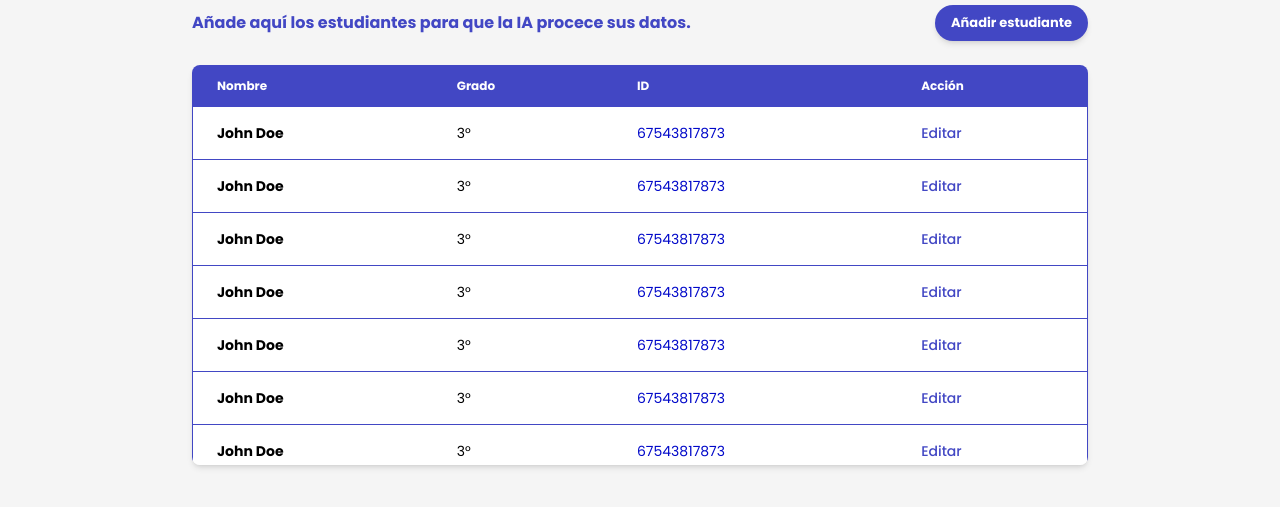
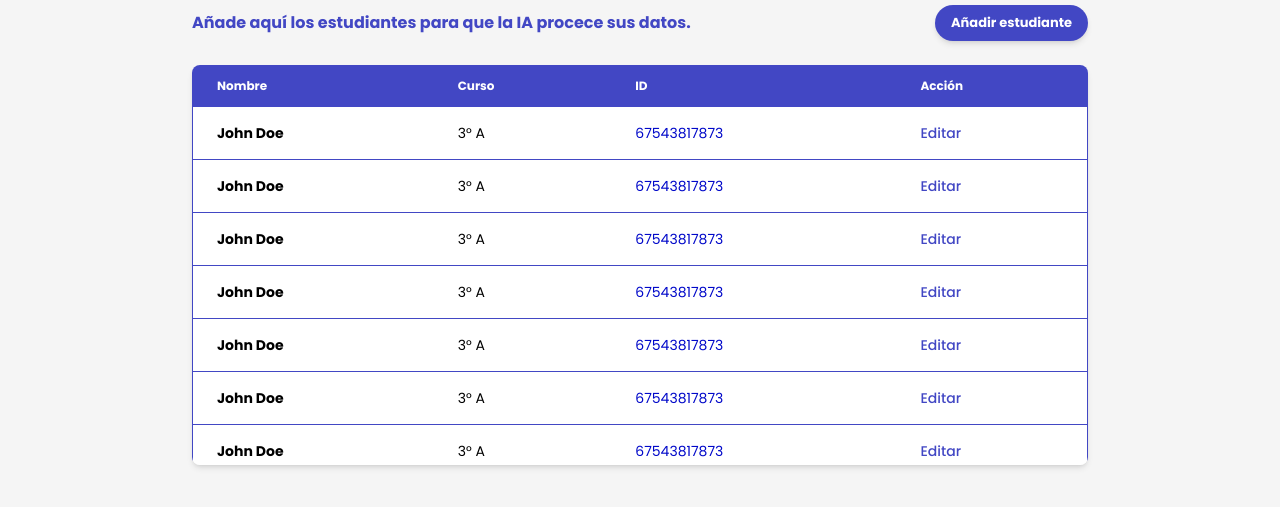
Before and after one commit to schweigenderFlugel/dataverity, a React (Vite) app in the folder client/: page /estudiantes in a window 1280 px wide. Shown: the part 223-730 px from the top of the page. Built offline with nearby package versions, Linux system fonts and the light colour scheme; no server answers; sample sign-in values are in the browser's storage.

Commit message:
fix: changed grade to course

```diff
--- a/client/src/components/StudentsTable.tsx
+++ b/client/src/components/StudentsTable.tsx
@@ -1,67 +1,67 @@
 const students = [
   {
     name: "John Doe",
-    grade: "3°",
+    grade: "3° A",
     id: "67543817873",
   },
   {
     name: "John Doe",
-    grade: "3°",
+    grade: "3° A",
     id: "67543817873",
   },
   {
     name: "John Doe",
-    grade: "3°",
+    grade: "3° A",
     id: "67543817873",
   },
   {
     name: "John Doe",
-    grade: "3°",
+    grade: "3° A",
     id: "67543817873",
   },
   {
     name: "John Doe",
-    grade: "3°",
+    grade: "3° A",
     id: "67543817873",
   },
   {
     name: "John Doe",
-    grade: "3°",
+    grade: "3° A",
     id: "67543817873",
   },
   {
     name: "John Doe",
-    grade: "3°",
+    grade: "3° A",
     id: "67543817873",
   },
   {
     name: "John Doe",
-    grade: "3°",
+    grade: "3° A",
     id: "67543817873",
   },
   {
     name: "John Doe",
-    grade: "3°",
+    grade: "3° A",
     id: "67543817873",
   },
   {
     name: "John Doe",
-    grade: "3°",
+    grade: "3° A",
     id: "67543817873",
   },
   {
     name: "John Doe",
-    grade: "3°",
+    grade: "3° A",
     id: "67543817873",
   },
   {
     name: "John Doe",
-    grade: "3°",
+    grade: "3° A",
     id: "67543817873",
   },
   {
     name: "John Doe",
-    grade: "3°",
+    grade: "3° A",
     id: "67543817873",
   },
 ];
@@ -81,7 +81,7 @@ const StudentsTable = () => {
               Nombre
             </th>
             <th scope="col" className="px-6 py-3">
-              Grado
+              Curso
             </th>
             <th scope="col" className="px-6 py-3">
               ID
```
